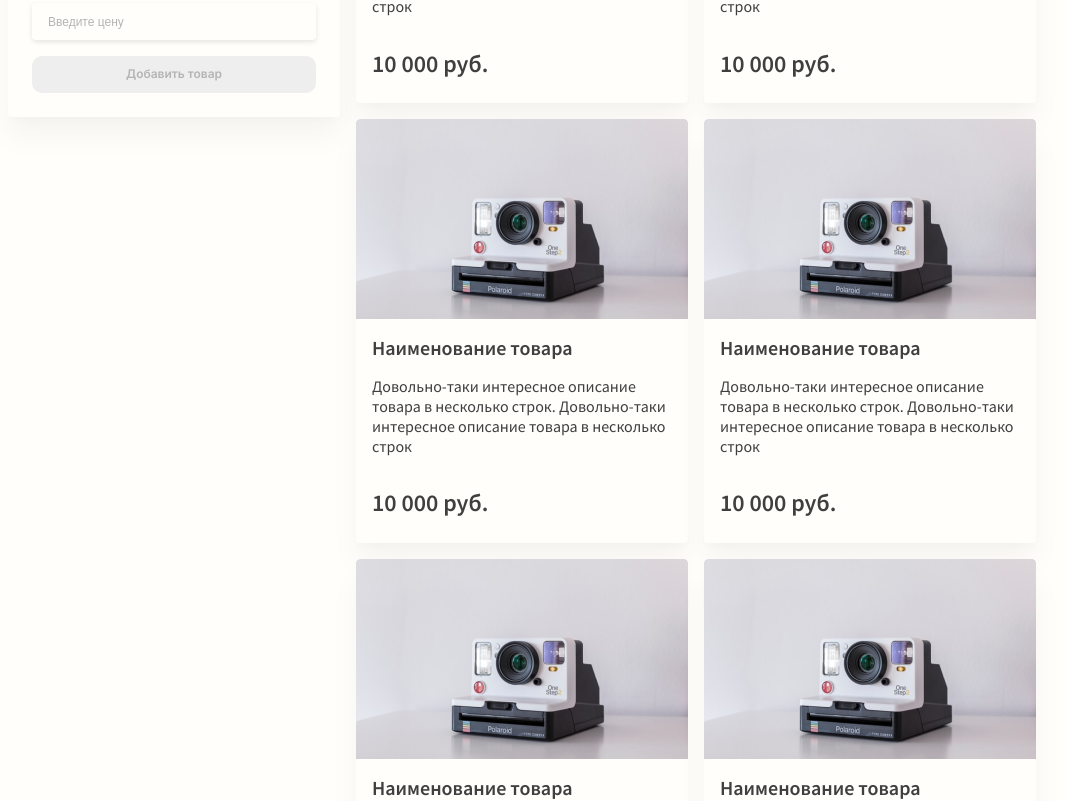
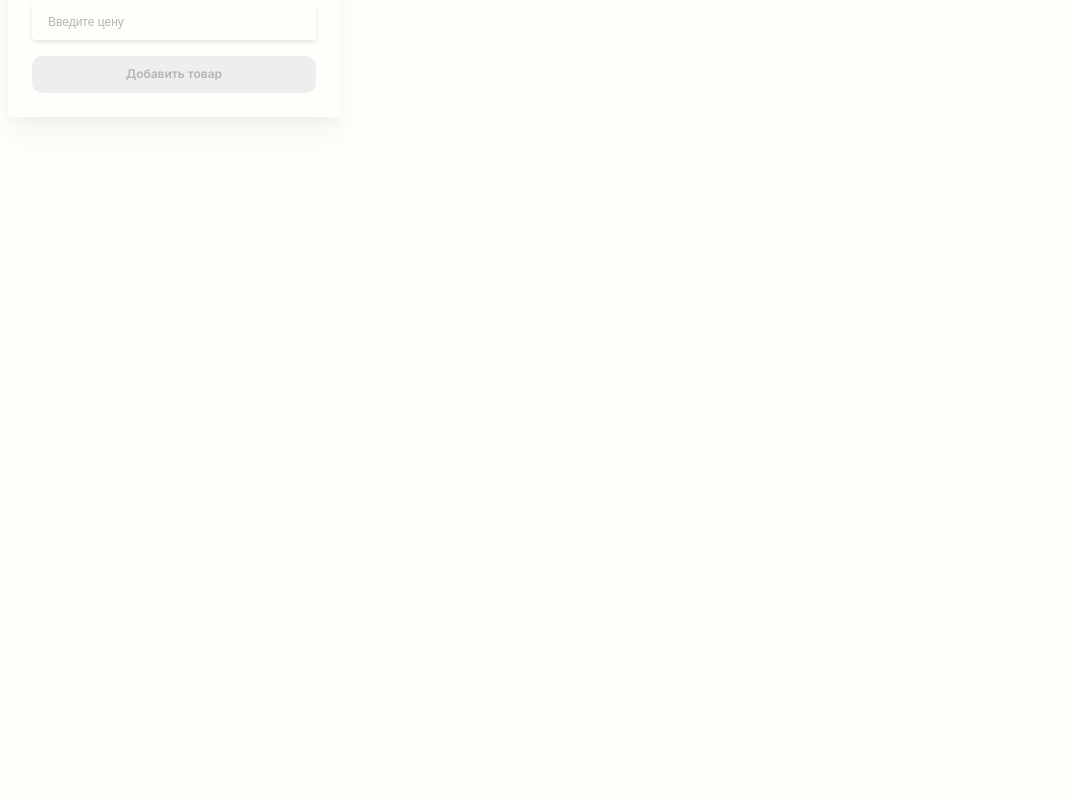
Before and after one commit to EvgeniiLu/idaproject-test-task, a Vue app: page / in a window 1280 px wide. Shown: the part 405-1206 px from the top of the page, without its empty margins (24-1091 px from the left). After the commit the page ends 800 px from the top, so only its background shows below. Built offline with nearby package versions, Linux system fonts and the light colour scheme.

Commit message:
add addproduct

```diff
--- a/src/App.vue
+++ b/src/App.vue
@@ -17,14 +17,9 @@
       </aside>
 
       <main class="main">
-        <product-card class="card" />
-        <product-card class="card" />
-        <product-card class="card" />
-        <product-card class="card" />
-        <product-card class="card" />
-        <product-card class="card" />
-        <product-card class="card" />
-        <product-card class="card" />
+        <div class="card" v-for="(item, key) in productObj" :key="key">
+          <product-card :itemObj="item" />
+        </div>
       </main>
     </div>
   </div>
@@ -36,14 +31,22 @@ import ProductCard from "./components/ProductCard.vue";
 
 export default {
   name: "App",
+
   components: {
     ProductAddForm,
     ProductCard,
   },
 
+  data() {
+    return {
+      productObj: [],
+    };
+  },
+
   methods: {
     addProduct(product) {
-      console.log(product);
+      let { name, desc, url, price } = product;
+      this.productObj.unshift({ name, desc, url, price });
     },
   },
 };
@@ -138,6 +141,7 @@ p {
     max-width: 1044px;
 
     .card {
+      display: inline-block;
       margin-left: 16px;
       margin-bottom: 16px;
     }
--- a/src/components/ProductAddForm.vue
+++ b/src/components/ProductAddForm.vue
@@ -122,8 +122,15 @@ export default {
         this.errMessage.price = "Значение должно быть числом";
         this.errForm.price = true;
       }
-      if (!this.errForm.name && !this.errForm.url && !this.errForm.price)
+      if (!this.errForm.name && !this.errForm.url && !this.errForm.price) {
         this.$emit("formIsValid", this.form);
+        this.form = {
+          name: "",
+          desc: "",
+          url: "",
+          price: "",
+        };
+      }
     },
 
     validURL(url) {
--- a/src/components/ProductCard.vue
+++ b/src/components/ProductCard.vue
@@ -4,17 +4,18 @@
       <delete-icon />
     </button>
     <div class="product-image">
-      <img src="../assets/img/Rectangle.png" alt="Упс, ошибочка(" />
+      <img :src="itemObj.url" alt="Упс, ошибочка(" />
     </div>
     <div class="product-info">
-      <div class="product-name"><span>Наименование товара</span></div>
+      <div class="product-name">
+        <span>{{ itemObj.name }}</span>
+      </div>
       <div class="product-desc">
-        <span>
-          Довольно-таки интересное описание товара в несколько строк.
-          Довольно-таки интересное описание товара в несколько строк
-        </span>
+        <span>{{ itemObj.desc }}</span>
       </div>
-      <div class="product-price"><span>10 000</span> <span>руб.</span></div>
+      <div class="product-price">
+        <span>{{ itemObj.price }}</span> <span>руб.</span>
+      </div>
     </div>
   </div>
 </template>
@@ -23,8 +24,13 @@ import DeleteIcon from "./DeleteIcon.vue";
 
 export default {
   name: "ProductCard",
+
   components: {
     DeleteIcon,
+  },
+
+  props: {
+    itemObj: Object,
   },
 };
 </script>
@@ -70,7 +76,7 @@ export default {
 
   .product-image {
     width: 100%;
-    max-width: 332px;
+    min-width: 332px;
     height: 200px;
     border-radius: 4px 4px 0px 0px;
     display: flex;
@@ -94,6 +100,8 @@ export default {
       font-weight: 400;
       line-height: 20.11px;
       margin-bottom: 32px;
+      width: 100%;
+      height: 80px;
     }
 
     .product-price {
```
